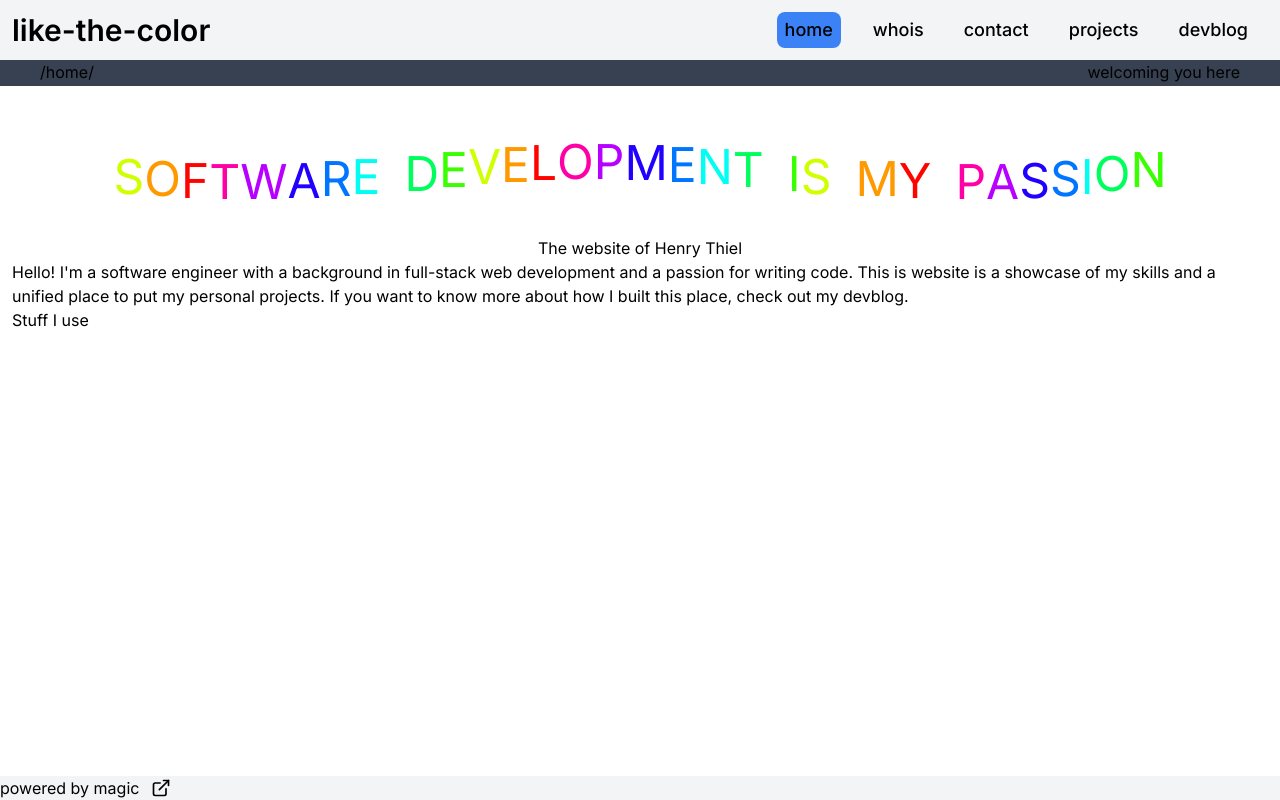
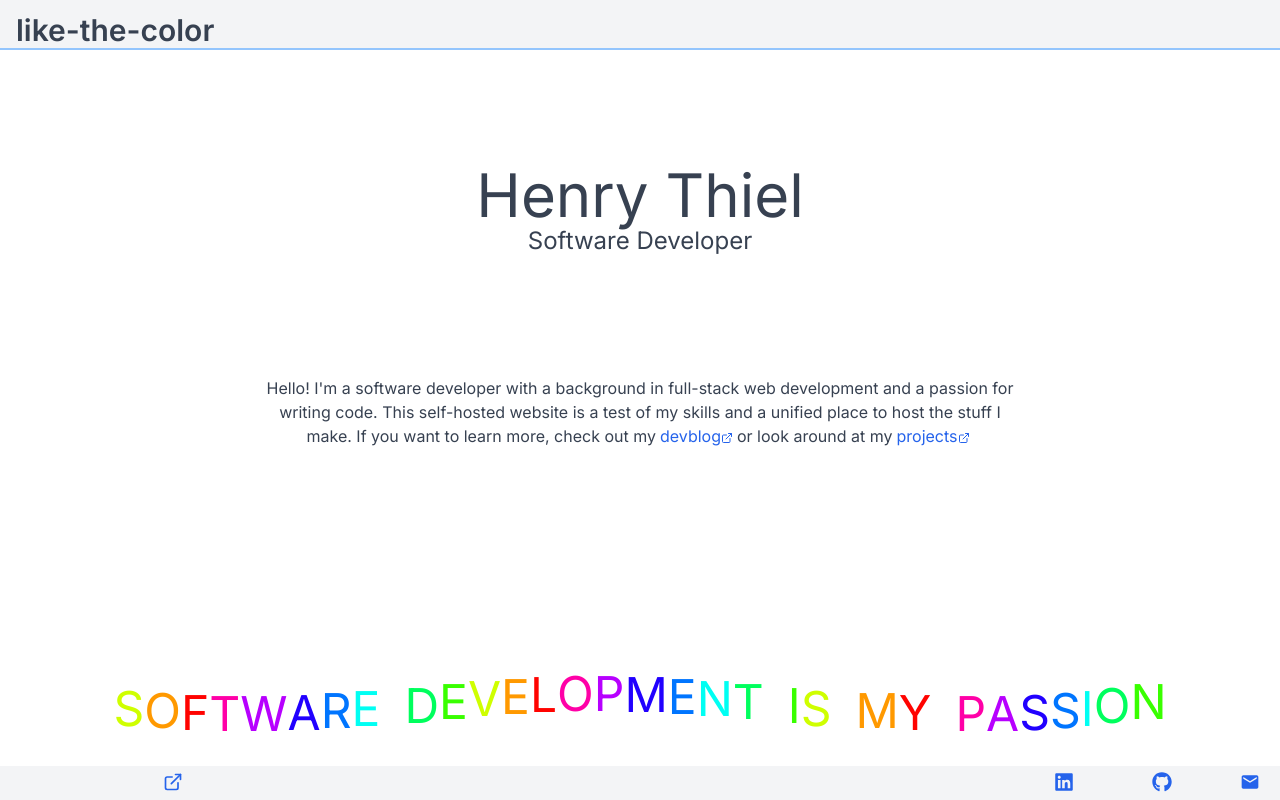
Before and after one commit to henry-512/ltc-frontend-nextjs, a Next.js app: page /home in a window 1280 px wide. Built offline with nearby package versions, Linux system fonts and the light colour scheme.

Commit message:
finalized nav, home, and footer (for now)

```diff
--- a/src/app/globals.css
+++ b/src/app/globals.css
@@ -6,6 +6,11 @@
   Colors
     bg: white | gray-900
  */
+.ltc-color-link {
+  @apply text-blue-600 hover:text-blue-800 dark:text-blue-300 hover:dark:text-blue-400
+}
+
+
 .ltc-button-focus-outline {
-  @apply rounded-lg focus:ring-2 focus:outline-none focus:ring-gray-200 dark:focus:ring-gray-600;
+  @apply focus:ring-2 focus:outline-none focus:ring-gray-200 dark:focus:ring-gray-600;
 }
--- a/src/app/home/page.tsx
+++ b/src/app/home/page.tsx
@@ -1,30 +1,51 @@
+import IconWithLabel from '@/component/IconWithLabel'
 import LTCFooter from '@/component/LTCFooter'
 import Navbar from '@/component/Navbar'
 import RainbowText from '@/component/RainbowText'
-import WhereAmI from '@/component/WhereAmI'
+import { LuExternalLink } from 'react-icons/lu'
 
 export default function Home() {
   return (
     <>
-      <header>
+      {/* display:unset lets sticky work properly */}
+      <header style={{ display: 'unset' }}>
         <Navbar navId="home" />
-        <WhereAmI path="/home/" desc="welcoming you here" />
+        {/* <WhereAmI path="/home/" desc="welcoming you here" /> */}
       </header>
       <main>
-        <div className="max-w-screen-xl flex flex-col mx-auto content-center justify-center p-3">
-          <div className="flex flex-wrap flex-row justify-center content-center my-10">
+        <div className="max-w-screen-xl mx-auto flex flex-col gap-y-4 p-3 text-center min-h-main items-center">
+          <div className="flex-1 content-center">
+            <h1 className="text-6xl">Henry Thiel</h1>
+            <h2 className="text-2xl">Software Developer</h2>
+          </div>
+          <p
+            className="flex-1 max-w-screen-md inline"
+            style={{ transition: 'width 0.5s  ease' }}
+          >
+            Hello! I&apos;m a software developer with a background in full-stack
+            web development and a passion for writing code. This self-hosted
+            website is a test of my skills and a unified place to host the stuff
+            I make. If you want to learn more, check out my
+            <IconWithLabel
+              text="devblog"
+              link="/blog"
+              textHideBreakpoint="none"
+              inline
+            >
+              <LuExternalLink fontSize="12" />
+            </IconWithLabel>
+            or look around at my
+            <IconWithLabel
+              text="projects"
+              link="/projects"
+              textHideBreakpoint="none"
+              inline
+            >
+              <LuExternalLink fontSize="12" />
+            </IconWithLabel>
+          </p>
+          <div className="flex flex-wrap flex-row justify-center content-end">
             <RainbowText text="SOFTWARE DEVELOPMENT IS MY PASSION" />
-          </div>
-          <h1 className="text-center">The website of Henry Thiel</h1>
-          <p>
-            Hello! I&apos;m a software engineer with a background in full-stack
-            web development and a passion for writing code. This is website is a
-            showcase of my skills and a unified place to put my personal
-            projects. If you want to know more about how I built this place,
-            check out my devblog.
-          </p>
-          <div>
-            <h3>Stuff I use</h3>
           </div>
         </div>
       </main>
--- a/src/app/layout.tsx
+++ b/src/app/layout.tsx
@@ -1,7 +1,6 @@
 import type { Metadata } from 'next'
 import { Inter } from 'next/font/google'
 import '../app/globals.css'
-import NavBar from '@/component/Navbar'
 
 const inter = Inter({ subsets: ['latin'] })
 
@@ -15,7 +14,7 @@ export default function RootLayout({
 }: Readonly<{
   children: React.ReactNode
 }>) {
-  const bodyClasses = `${inter.className} bg-white dark:bg-gray-900 dark:text-white`
+  const bodyClasses = `${inter.className} bg-white dark:bg-gray-900 text-gray-700 dark:text-gray-200`
 
   return (
     <html lang="en">
--- /dev/null
+++ b/src/component/IconWithLabel.tsx
@@ -0,0 +1,39 @@
+import { concat } from '@/util'
+import React, { ReactElement, JSXElementConstructor } from 'react'
+
+export default function IconWithLabel(props: {
+  text: string
+  link: string
+  children: ReactElement<any, string | JSXElementConstructor<any>>
+  newTab?: boolean
+  textHideBreakpoint?: 'none' | 'xs' | 'sm'
+  inline?: boolean
+}) {
+  const textCSS = concat(
+    props.textHideBreakpoint === 'none' && 'inline animate-fadeVisible',
+    'animate-fadeHidden',
+    props.textHideBreakpoint === 'xs'
+      ? 'xs:inline xs:animate-fadeVisible'
+      : 'sm:inline sm:animate-fadeVisible'
+  )
+  return (
+    <a
+      href={props.link}
+      className={concat(
+        props.inline ? 'inline' : 'flex flex-row space-x-1 items-center',
+        'ltc-button-focus-outline ltc-color-link text-nowrap rounded-lg px-1'
+      )}
+      target={props.newTab ? '_blank' : undefined}
+      rel={props.newTab ? 'noopener noreferrer' : undefined}
+    >
+      <span className={textCSS}>{props.text}</span>
+      {props.inline
+        ? React.Children.map(props.children, (c) =>
+            React.cloneElement(c, {
+              className: concat(c.props.className, 'inline'),
+            })
+          )
+        : props.children}
+    </a>
+  )
+}
--- a/src/component/LTCFooter.tsx
+++ b/src/component/LTCFooter.tsx
@@ -1,12 +1,37 @@
+import { FaGithub, FaLinkedin } from 'react-icons/fa'
 import { LuExternalLink } from 'react-icons/lu'
+import { MdEmail } from 'react-icons/md'
+import IconWithLabel from './IconWithLabel'
 
 export default function LTCFooter() {
   return (
-    <footer className="absolute bottom-0 w-full">
-      <div className="flex items-center text-md bg-gray-100 dark:bg-gray-800  space-x-3">
-        <span>powered by magic</span>
-        <LuExternalLink fontSize="20" />
-      </div>
-    </footer>
+    <>
+      <div className="h-6" />
+      <footer className="fixed bottom-0 flex justify-center w-full bg-gray-100 dark:bg-gray-800 px-4 py-1">
+        <div className="flex max-w-screen-xl w-screen justify-between items-center text-md space-x-5 pb-0.5">
+          <IconWithLabel
+            link="/blog/ltc"
+            text="powered by magic"
+            textHideBreakpoint="xs"
+          >
+            <LuExternalLink fontSize="20" />
+          </IconWithLabel>
+          <div className="flex flex-row space-x-4 items-center">
+            <IconWithLabel
+              link="https://www.linkedin.com/in/henry-thiel/"
+              text="LinkedIn"
+            >
+              <FaLinkedin fontSize="20" />
+            </IconWithLabel>
+            <IconWithLabel link="https://github.com/henry-512" text="Github">
+              <FaGithub fontSize="20" />
+            </IconWithLabel>
+            <IconWithLabel link="/contact" text="Email">
+              <MdEmail fontSize="20" />
+            </IconWithLabel>
+          </div>
+        </div>
+      </footer>
+    </>
   )
 }
--- a/src/component/Navbar.tsx
+++ b/src/component/Navbar.tsx
@@ -7,14 +7,14 @@ import { IoMenu } from 'react-icons/io5'
 const pages = [
   ['home', '/home', 'home'],
   ['about', '/about', 'whois'],
-  ['contact', '/contact', 'contact'],
   ['projects', '/projects', 'projects'],
   ['blog', '/blog', 'devblog'],
+  ['contact', '/contact', 'contact'],
 ]
 
 export default function Navbar(props: { navId: string }) {
   const [mobileOpened, setMobileOpened] = useState(false)
-  const mainBox = useRef(null)
+  const mainBox = useRef<any>(null)
 
   if (typeof window !== 'undefined') {
     window.document.addEventListener('touchstart', (e) => {
@@ -31,12 +31,12 @@ export default function Navbar(props: { navId: string }) {
 
   return (
     <nav
-      className="bg-gray-100 dark:bg-gray-800 font-medium text-lg"
+      className="sticky top-0 w-full bg-gray-100 dark:bg-gray-800 font-medium text-lg z-10 border-b-blue-300 dark:border-blue-800 border-b-2 text-nowrap"
       ref={mainBox}
     >
-      <div className="max-w-screen-xl flex flex-wrap items-center justify-between mx-auto p-3">
-        <a href="/home" className="ltc-button-focus-outline">
-          <span className="self-center text-3xl font-semibold whitespace-nowrap hidden 2xs:block">
+      <div className="max-w-screen-xl flex items-center justify-between mx-auto p-3 pb-0">
+        <a href="/home" className="ltc-button-focus-outline rounded-t-lg">
+          <span className="self-center text-3xl font-semibold whitespace-nowrap hidden 2xs:block px-1">
             like-the-color
           </span>
           <span className="self-center text-3xl font-semibold whitespace-nowrap 2xs:hidden">
@@ -44,16 +44,19 @@ export default function Navbar(props: { navId: string }) {
           </span>
         </a>
         {/* L-R nav menu (md+) */}
-        <div className="hidden w-auto md:block" id="navbar-default">
-          <ul className="flex flex-row">
+        <div
+          className="hidden md:animate-fadeVisible w-auto md:block"
+          id="navbar-default"
+        >
+          <ul className="flex flex-row shrink">
             {pages.map(([id, route, name]) => (
-              <li key={route} className="mx-3 ">
+              <li key={route} className="mx-3">
                 <a
                   href={route}
                   className={concat(
-                    props.navId === id && 'bg-blue-500',
-                    'ltc-button-focus-outline px-2 py-1 block',
-                    'hover:bg-blue-200 dark:hover:bg-blue-600'
+                    props.navId === id && 'bg-blue-200 dark:bg-blue-900',
+                    'ltc-button-focus-outline ltc-color-link rounded-t-lg px-2 py-1 block',
+                    'hover:bg-blue-300 dark:hover:bg-blue-800'
                   )}
                 >
                   {name}
@@ -63,11 +66,11 @@ export default function Navbar(props: { navId: string }) {
           </ul>
         </div>
         {/* TD toggle menu (md-)*/}
-        <div className="relative flex flex-row md:hidden">
+        <div className="flex flex-row md:hidden animate-fadeVisible ">
           <div
             className={concat(
               !mobileOpened && 'hidden',
-              'absolute right-0 top-full bg-gray-100 dark:bg-gray-800 inline-block p-2 mt-3 z-10'
+              'absolute right-1.5 top-full bg-gray-100 dark:bg-gray-800 inline-block p-2 z-10 border-b-blue-300 dark:border-blue-800 border-2 rounded-b-lg'
             )}
             id="navbar-default"
           >
@@ -77,9 +80,9 @@ export default function Navbar(props: { navId: string }) {
                   <a
                     href={route}
                     className={concat(
-                      props.navId === id && 'bg-blue-500',
-                      'ltc-button-focus-outline px-2 py-1 block',
-                      'hover:bg-blue-200 dark:hover:bg-blue-600'
+                      props.navId === id && 'bg-blue-900',
+                      'ltc-button-focus-outline ltc-color-link rounded-lg px-2 py-1 block',
+                      'dark:hover:bg-blue-800'
                     )}
                   >
                     {name}
@@ -91,15 +94,13 @@ export default function Navbar(props: { navId: string }) {
           <button
             data-collapse-toggle="navbar-default"
             type="button"
-            className="inline-flex flex-row items-center p-2
-            justify-center rounded-lg space-x-3
-            hover:bg-gray-100 dark:hover:bg-gray-600
-            focus:ring-gray-200 focus:ring-2 focus:outline-none
-            "
+            className="ltc-button-focus-outline ltc-color-link inline-flex flex-row items-center justify-center rounded-lg space-x-3 pr-2"
             onClick={() => setMobileOpened(!mobileOpened)}
           >
             <span className="sr-only">Open navigation menu</span>
-            <span className="hidden xs:block">nav</span>
+            <span className="animate-fadeHidden xs:animate-fadeVisible xs:block">
+              nav
+            </span>
             <IoMenu fontSize="30" />
           </button>
         </div>
--- a/src/component/RainbowText.tsx
+++ b/src/component/RainbowText.tsx
@@ -7,7 +7,7 @@ export default function RainbowText(props: { text: string }) {
         <span
           key={i}
           className="text-5xl animate-rainbow px-3 select-none flex flex-wrap justify-center"
-          style={{ marginBottom: '10px' }}
+          style={{ paddingBottom: '20px' }}
         >
           {s.split('').map((c, j) => {
             global_offset += 1
--- a/src/util.ts
+++ b/src/util.ts
@@ -1,3 +1,3 @@
-export function concat(...str: Array<string | null | boolean>) {
+export function concat(...str: Array<string | null | undefined | boolean>) {
   return str.filter(Boolean).join(' ')
 }
--- a/tailwind.config.ts
+++ b/tailwind.config.ts
@@ -12,6 +12,9 @@ const config: Config = {
     extend: {
       animation: {
         rainbow: 'rainbow 10s linear infinite, floaty 20s ease-in-out infinite',
+        fadeVisible: 'fadeIn .25s ease-in forwards',
+        fadeHidden: 'fadeOut .25s ease-in forwards',
+        test: 'wid 1s ease-in'
       },
       keyframes: {
         rainbow: {
@@ -32,6 +35,22 @@ const config: Config = {
           '0%, 100%': { top: '0px' },
           '50%': { top: '20px' },
         },
+        fadeIn: {
+          '0%': { opacity: '0' },
+          '100%': { opacity: '1' },
+        },
+        fadeOut: {
+          '0%': { opacity: '1', width: 'auto', height:'auto' },
+          '99%': { opacity: '0', width: 'auto', height:'auto' },
+          '100%': { opacity: '0', width: '0', height: '0', visibility: 'hidden' },
+        },
+        wid: {
+          '0%': { width: '0' },
+          '100%': { width: 'auto' },
+        }
+      },
+      spacing: {
+        main: 'calc(100vh - 100px)',
       },
     },
   },
```
